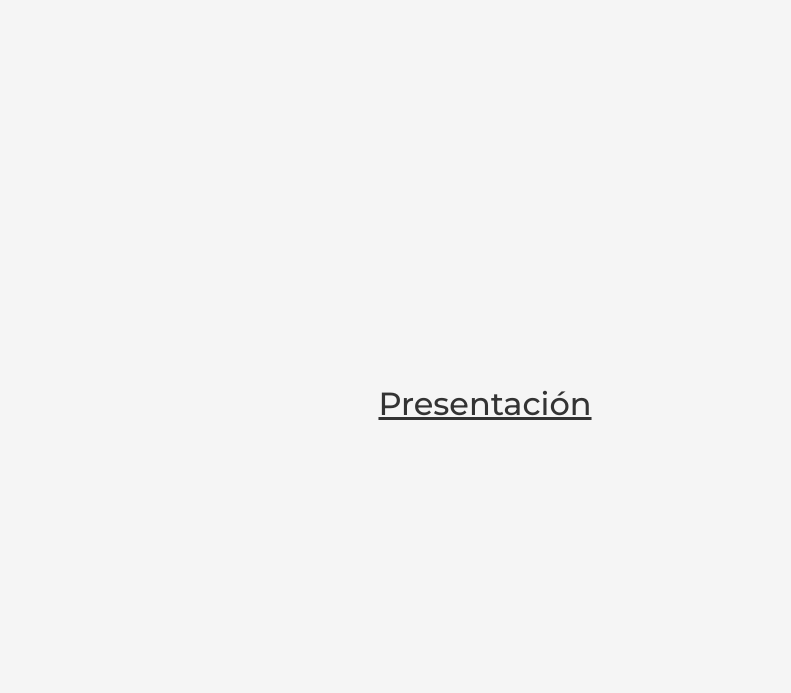
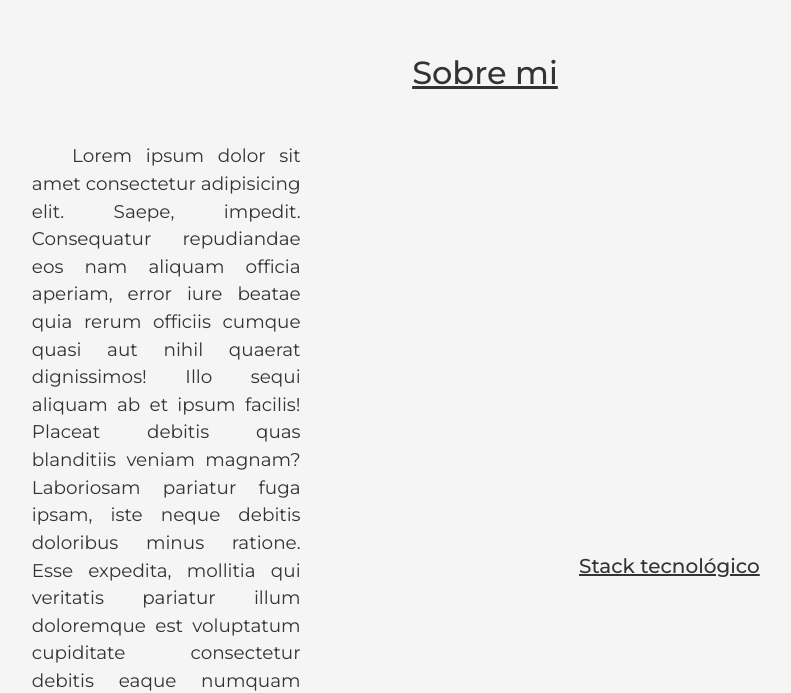
Before and after one commit to cmfraile/P3, a React (Vite) app: page / in a window 1280 px wide. Shown: the part 896-1589 px from the top of the page, without its empty margins (155-946 px from the left). Built offline with nearby package versions, Linux system fonts and the light colour scheme.

Commit message:
preinstalar react-vis

```diff
--- a/src/pages/presentacion.pages.tsx
+++ b/src/pages/presentacion.pages.tsx
@@ -1,3 +1,18 @@
-const RootPresentacion = () => <div className="root_component" id='R2'><h2>Presentación</h2></div>
+import '../styles/pages/presentacion.sass';
+
+const RootPresentacion = () => {
+
+    return(
+        <div className="root_component root_presentacion" id='R2'>
+            <h2>Sobre mi</h2>
+            <div className="about"><p>
+                Lorem ipsum dolor sit amet consectetur adipisicing elit. Saepe, impedit. Consequatur repudiandae eos nam aliquam officia aperiam, error iure beatae quia rerum officiis cumque quasi aut nihil quaerat dignissimos! Illo sequi aliquam ab et ipsum facilis! Placeat debitis quas blanditiis veniam magnam? Laboriosam pariatur fuga ipsam, iste neque debitis doloribus minus ratione. Esse expedita, mollitia qui veritatis pariatur illum doloremque est voluptatum cupiditate consectetur debitis eaque numquam cumque architecto, recusandae sequi consequuntur nobis reprehenderit unde maxime porro similique omnis quae? Omnis ipsam quidem dolor ullam inventore. Earum vel dicta voluptatum quos, recusandae ducimus sint, consequatur corporis itaque quod ullam porro?
+            </p></div>
+            <div className="skills">
+                <h5>Stack tecnológico</h5>
+            </div>
+        </div>
+    )
+}
 
 export default RootPresentacion
--- /dev/null
+++ b/src/styles/pages/presentacion.sass
@@ -0,0 +1,29 @@
+@import '../palette'
+
+$mw1:25%
+$mw2:50%
+
+.root_presentacion
+    display: flex
+    flex-direction: row
+    justify-content: center
+    align-items: center
+    flex-wrap: wrap
+    .about,.skills
+        margin: 0px 50px
+    .about
+        min-width: $mw1
+        max-width: $mw1
+        p
+            margin: 0px
+            padding: 0px
+            text-align: justify
+            text-indent: 15%
+            font-size: 1.15rem
+    .skills
+        display: flex
+        justify-content: center
+        h5
+            text-decoration: underline
+        min-width: $mw2
+        max-width: $mw2
```
